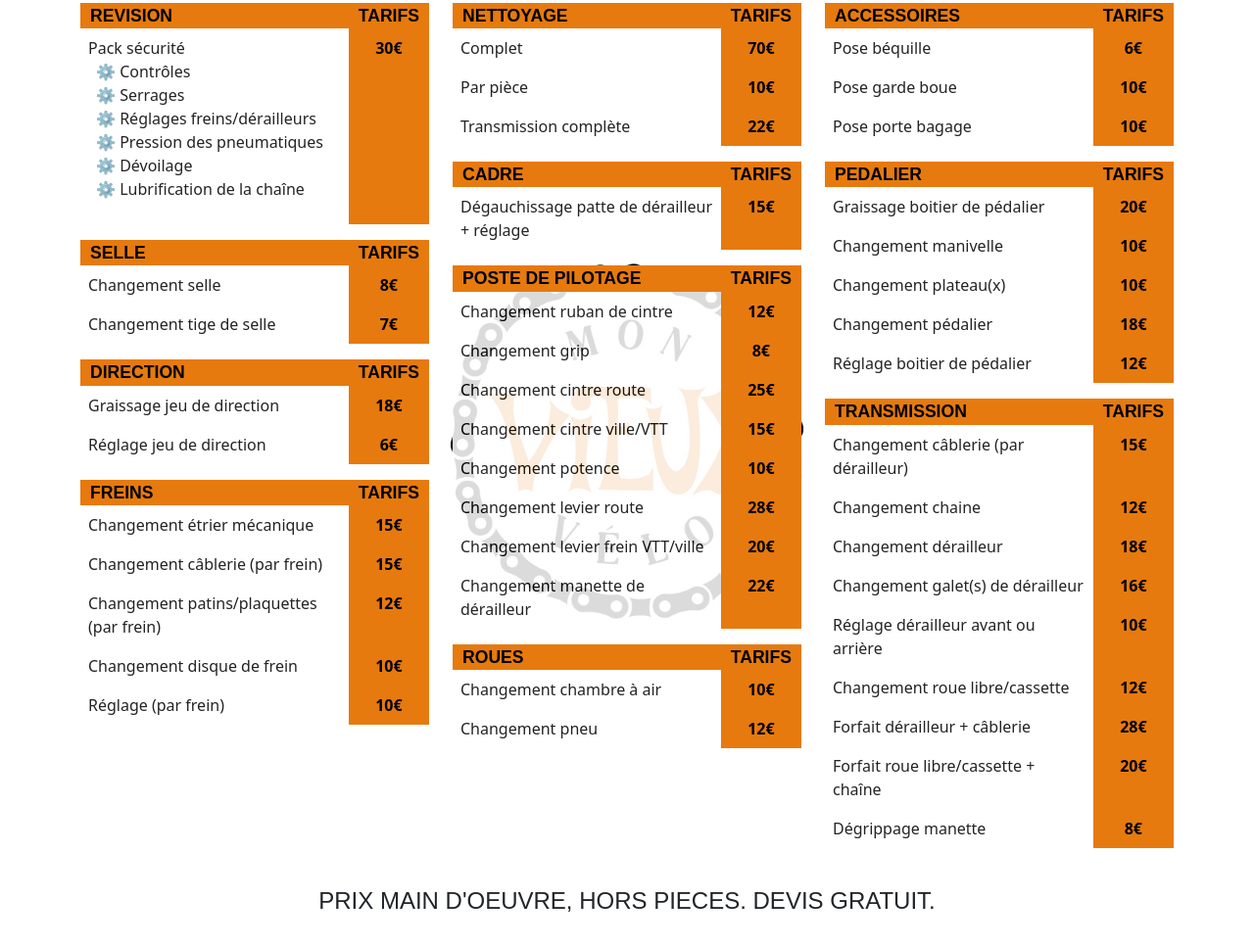
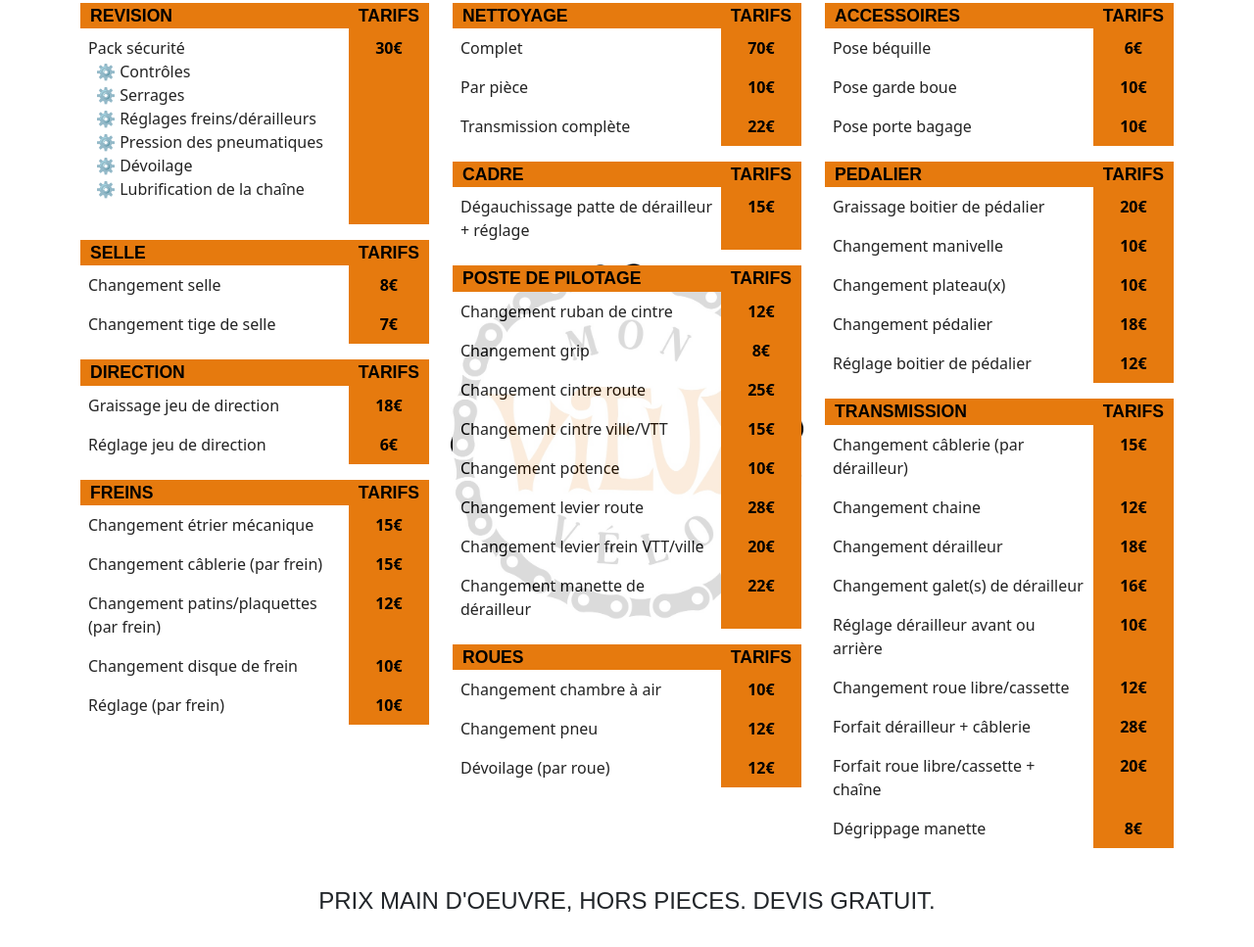
Before and after one commit to iamel-g/price-list, a plain HTML site: page index.html in a window 1280 px wide. Shown: the part 207-1174 px from the top of the page at 98% size. Drawn offline with nearby package versions, Linux system fonts and the light colour scheme; a web font is replaced by a local one.

Commit message:
Add service

```diff
--- a/index.html
+++ b/index.html
@@ -329,6 +329,10 @@
                                 <td>Changement pneu</td>
                                 <td>12€</td>
                             </tr>
+                            <tr>
+                                <td>Dévoilage (par roue)</td>
+                                <td>12€</td>
+                            </tr>
                         </tbody>
                     </table>
                 </div>
```
